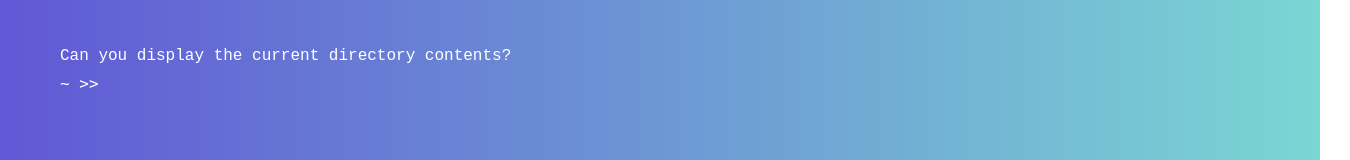
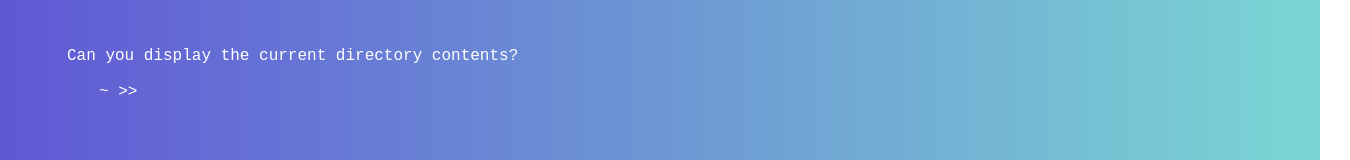
Before and after one commit to AlexiAndAbi/Navigator, a React (Vite) app in the folder Navigator/: page /Prompts in a window 1280 px wide. Shown: the top 160 px of the page, 1350 px wide, since content can reach past the window. Built offline with nearby package versions, Linux system fonts and the light colour scheme.

Commit message:
prompts work with good(ish) output

```diff
--- a/Navigator/src/components/Prompt/Prompt.css
+++ b/Navigator/src/components/Prompt/Prompt.css
@@ -15,15 +15,16 @@
 }
 
 .shell-container {
+  font-family: 'Consolas', monospace; /* Change the font here */
+  font-weight: 200;
+  background: none;
+  border: none;
   color: white;
-    padding: 10px; /* Adjust top, right, bottom padding */
-    padding-left: 40px; /* Add more space on the left */
-    height: 100%; /* Take the full height of the parent */
-    width: 100%; /* Take the full width of the parent */
-    overflow-y: auto; /* Allows scrolling if content overflows */
-    font-family: 'Consolas', monospace;
-    border-radius: 8px;
-    margin: 0; /* Remove margin to ensure full size */
+  outline: none;
+  width: auto; /* Change width to auto */
+  min-width: 150px; /* Set a minimum width */
+  font-size: 1rem;
+  margin-left: 7px; /* Add margin for buffer space */
 }
 
 .output {
@@ -48,28 +49,65 @@
   width: auto; /* Change width to auto */
   min-width: 150px; /* Set a minimum width */
   font-size: 1rem;
-    padding-right: 1rem; /* Add padding for blinking cursor */
   margin-left: 7px; /* Add margin for buffer space */
+}
+
+.question-output {
+  text-align: left; /* Align text to the left */
+  margin: 0;       /* Remove default margin */
+  color: #ffffff;  /* Change the text color to white or your desired color */
+  font-family: 'OpenSans-Regular', monospace;
+}
+
+.question-container {
+  display: flex;
+  flex-direction: column; /* Stack question and command line vertically */
+  gap: 0.5rem; /* Add spacing between the question and the command line */
 }
 
 .question {
   text-align: left; /* Align text to the left */
+  font-size: 1rem;
   margin: 0;       /* Remove default margin */
-    padding: 4px 0;  /* Add some vertical spacing */
   color: #ffffff;  /* Change the text color to white or your desired color */
   font-family: 'OpenSans-Regular', monospace;
 }
 
 .command-line {
-    display: flex; /* Align input and directory on the same row */
-    align-items: center;
-    margin-left: 2rem; /* Indent this block relative to the question */
+  display: flex;
+  align-items: center; /* Align text and input vertically */
+  margin-left: 2rem; /* Indent the command line relative to the question */
+}
+
+.directory-prompt {
+  font-family: monospace;
+  margin-right: 0.5rem; /* Space between prompt and input */
+}
+
+input[type="text"] {
+  flex-grow: 1; /* Allow the input to take up remaining space */
+  font-family: monospace;
+  font-size: 1rem;
+  border: none;
+  outline: none;
+}
+
+/* Output section inherits the same styles as the input command prompt */
+  .command-output {
+  font-family: monospace;
+  color: #ffffff;
+  margin-bottom: 0.5rem;
 }
 
 .question-output {
   text-align: left; /* Align text to the left */
+  font-size: 1rem;
   margin: 0;       /* Remove default margin */
-    padding: 4px 0;  /* Add some vertical spacing */
   color: #ffffff;  /* Change the text color to white or your desired color */
   font-family: 'OpenSans-Regular', monospace;
 }
+
+.command-output.result {
+  margin-left: 2rem; /* Ensure the result is aligned with the command */
+  color: #ffffff; /* Adjust text color to fit the theme */
+}
--- a/Navigator/src/components/Prompt/Prompt.jsx
+++ b/Navigator/src/components/Prompt/Prompt.jsx
@@ -272,7 +272,7 @@ const handleSubmit = (e) => {
   const currentDirectory = currentPath.split("/").filter(Boolean).pop() || "~";
 
   return (
-    <div className='gradient_background'>
+    <div className="gradient_background">
       <div className="shell-container">
       <div className="output">
         {output.map((entry, index) => (
@@ -280,17 +280,31 @@ const handleSubmit = (e) => {
             key={index}
             className={`command-output ${entry.isQuestion ? "question-output" : ""}`}
           >
-              <div>{entry.commandEcho}</div>
-              <div>{entry.message}</div>
+            {entry.isQuestion ? (
+              // Display question with question styles (reuse the same styles)
+              <div className="question">{entry.commandEcho}</div>
+            ) : (
+              <>
+                {/* Indented command line with reused styles */}
+                <div className="command-line">
+                  <span>{entry.commandEcho}</span>
+                </div>
+                {/* Display command result (reuse input styles for result indentation) */}
+                <div className="command-output result">{entry.message}</div>
+              </>
+            )}
           </div>
         ))}
       </div>
+
         <form onSubmit={handleSubmit}>
-          {/* Only display the question in the input area if it hasn't been displayed in the output */}
+          {/* Question section */}
+          <div className="question-container">
             {!isQuestionDisplayed && (
               <div className="question">{questions[questionIndex]}</div>
             )}
-          <span>{`${currentDirectory} >> `}
+            <div className="command-line">
+              <span className="directory-prompt">{`${currentDirectory} >>`}</span>
               <input
                 type="text"
                 value={command}
@@ -298,7 +312,8 @@ const handleSubmit = (e) => {
                 onKeyDown={handleKeyDown}
                 autoFocus
               />
-          </span>
+            </div>
+          </div>
 
           {/* Display autocomplete suggestions, if any */}
           {suggestions.length > 0 && (
```
Lines whose indentation alone changed are shown as unchanged.
